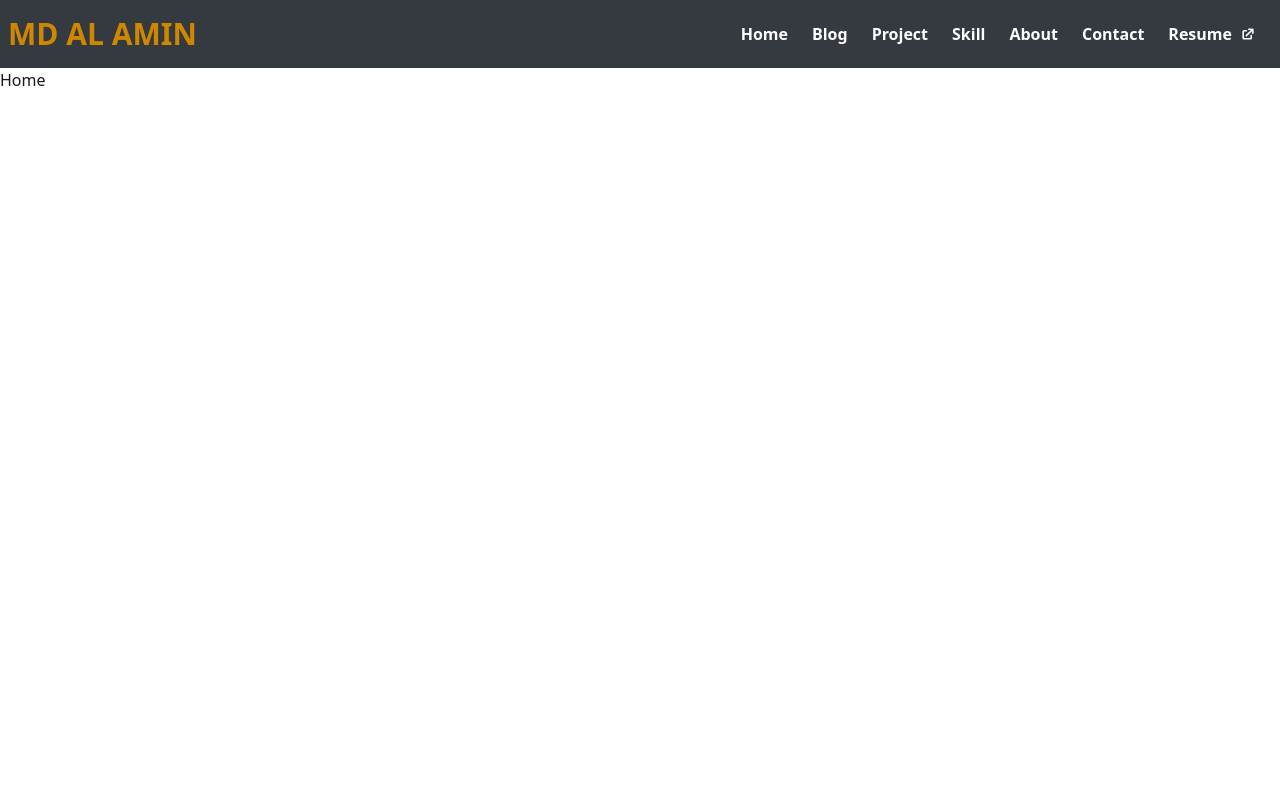
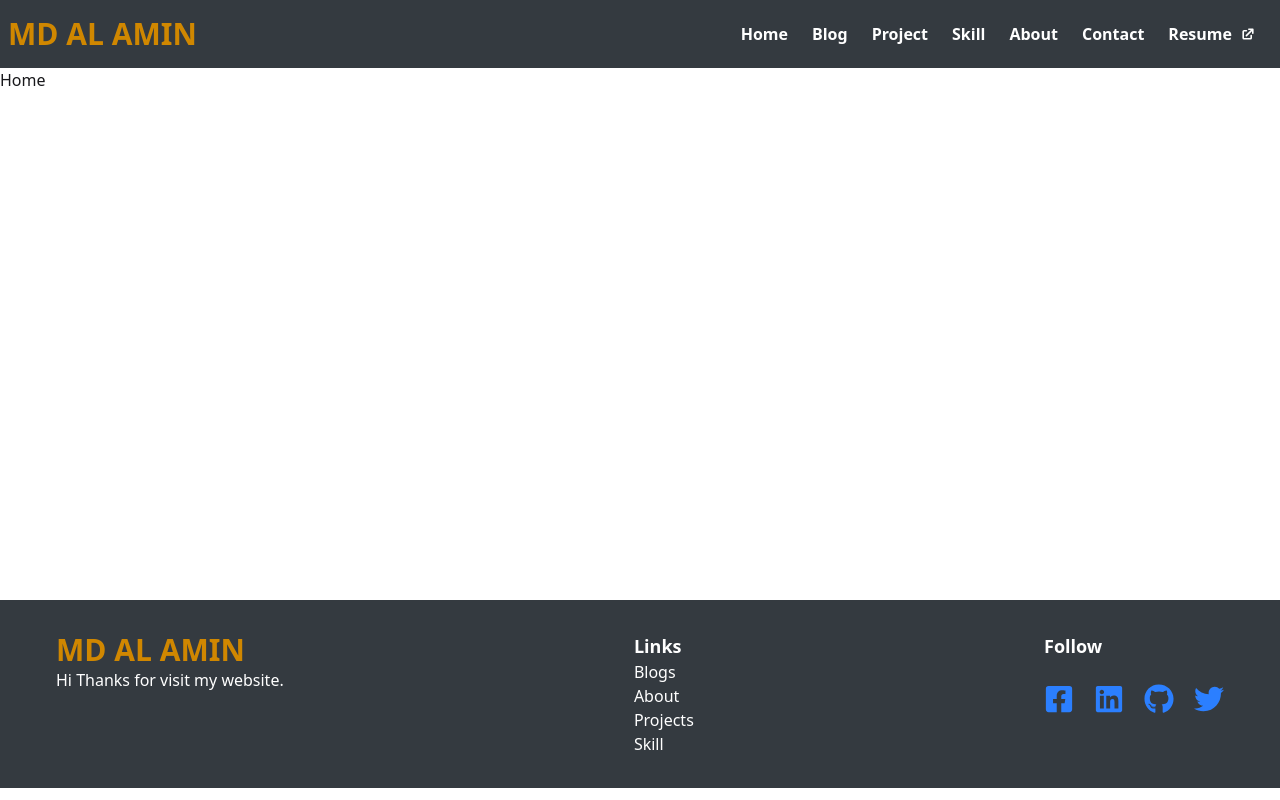
Before and after one commit to Md-AlaminHero/md-alamin, a React (Vite) app: page / in a window 1280 px wide. Built offline with nearby package versions, Linux system fonts and the light colour scheme.

Commit message:
set up footer section

```diff
--- a/src/Layout/RootLayout.jsx
+++ b/src/Layout/RootLayout.jsx
@@ -7,7 +7,9 @@
     return (
         <div>
             <Navbar></Navbar>
-            <Outlet></Outlet>
+            <div className="min-h-[calc(100vh-268px)]">
+                <Outlet></Outlet>
+            </div>
             <Footer></Footer>
         </div>
     );
--- a/src/Shared/Footer.jsx
+++ b/src/Shared/Footer.jsx
@@ -1,9 +1,39 @@
-import React from 'react';
+import SocialIcon from "./SocialIcon";
+
 
 const Footer = () => {
     return (
-        <div>
+        <div className="bg-[#343A40] text-white">
+            <div className="container mx-auto md:flex justify-between px-14 py-8">
+                <div>
+                    <span className="text-3xl text-yellow-600 font-bold">
+                        MD AL AMIN
+                    </span>
+                    <p>Hi Thanks for visit my website.</p>
+                </div>
 
+                <div>
+                    <span className="text-lg font-semibold">Links</span>
+                    <ul>
+                        <li>
+                            <a href="">Blogs</a>
+                        </li>
+                        <li>
+                            <a href="">About</a>
+                        </li>
+                        <li>
+                            <a href="">Projects</a>
+                        </li>
+                        <li>
+                            <a href="">Skill</a>
+                        </li>
+                    </ul>
+                </div>
+                <div>
+                    <span className="text-lg font-semibold">Follow</span>
+                    <SocialIcon></SocialIcon>
+                </div>
+            </div>
         </div>
     );
 };
--- /dev/null
+++ b/src/Shared/SocialIcon.jsx
@@ -0,0 +1,28 @@
+import {
+  FaFacebookSquare,
+  FaGithub,
+  FaLinkedin,
+  FaTwitter,
+} from "react-icons/fa";
+import { Link } from "react-router";
+
+const SocialIcon = () => {
+  return (
+    <div className="text-3xl text-blue-500 flex gap-5 my-6">
+      <Link to={"https://www.facebook.com/md.al.amin.200289"}>
+        <FaFacebookSquare className="transform hover:-translate-y-1 hover:text-blue-600" />
+      </Link>
+      <Link to={"https://www.linkedin.com/in/md-alamin-pro/"}>
+        <FaLinkedin className="transform hover:-translate-y-1 hover:text-blue-600" />
+      </Link>
+      <Link to={"https://github.com/Md-AlaminHero"}>
+        <FaGithub className="transform hover:-translate-y-1 hover:text-blue-600" />
+      </Link>
+      <Link to={"#"}>
+        <FaTwitter className="transform hover:-translate-y-1 hover:text-blue-600" />
+      </Link>
+    </div>
+  );
+};
+
+export default SocialIcon;
```
